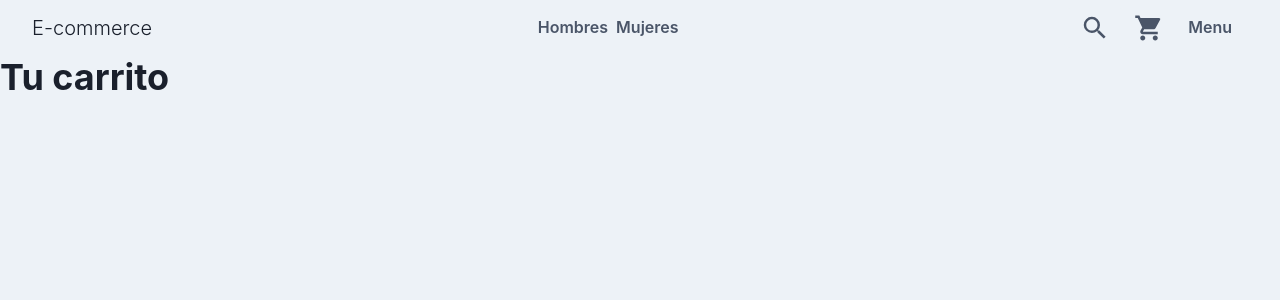
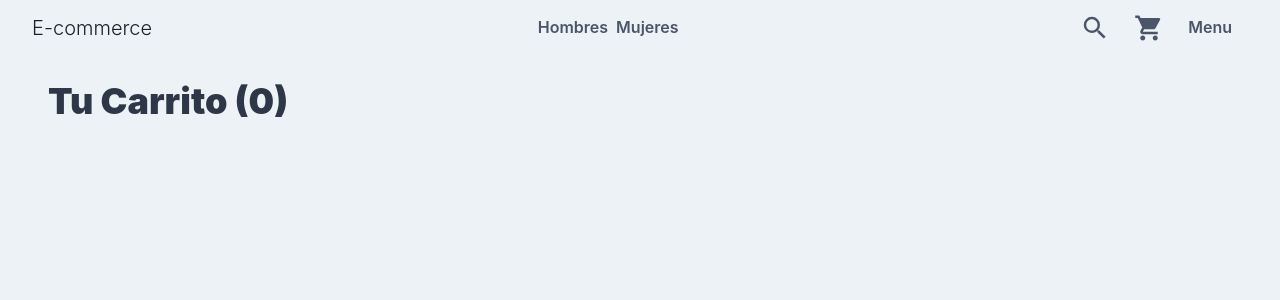
Before and after one commit to mauromamani/next-ecommerce, a Next.js app in the folder client/: page /cart in a window 1280 px wide. Shown: the top 300 px of the page. Built offline with nearby package versions, Linux system fonts and the light colour scheme.

Commit message:
chore: style cart page

```diff
--- /dev/null
+++ b/client/src/components/cart/cartProduct.tsx
@@ -0,0 +1,24 @@
+import { Box, Heading, Image, Text } from '@chakra-ui/react';
+import { FC } from 'react';
+
+export const CartProduct: FC = () => {
+  return (
+    <Box display={'flex'} justifyContent="space-between" paddingX={'4'} my="6">
+      <Box display={'flex'}>
+        <Image
+          src="https://cdn.shopify.com/s/files/1/0051/7042/products/HAVEN-Human-Made-Crazy-Check-LS-Shirt-RED-2_480x.progressive.jpg"
+          width="30"
+          height="36"
+          rounded="lg"
+        />
+        <Box ml={'4'} padding="2">
+          <Heading fontSize={'md'}>Nombre</Heading>
+          <Text>Quantity: 5</Text>
+        </Box>
+      </Box>
+      <Box padding="2">
+        <Text fontWeight={'bold'}>Price</Text>
+      </Box>
+    </Box>
+  );
+};
--- a/client/src/components/cart/index.tsx
+++ b/client/src/components/cart/index.tsx
@@ -1,12 +1,22 @@
-import { Heading } from '@chakra-ui/react';
+import { Box, Heading } from '@chakra-ui/react';
 import { FC, useContext } from 'react';
 
 import { NavbarCtx } from '@/context/navbar/NavbarCtx';
 
+import { CartProduct } from './cartProduct';
+
 export const Cart: FC = () => {
   const { cart } = useContext(NavbarCtx);
 
-  console.log(cart);
+  return (
+    <Box>
+      <Heading color={'gray.700'} fontWeight="black" mb={'8'}>
+        Tu Carrito ({cart.length})
+      </Heading>
 
-  return <Heading>Tu carrito</Heading>;
+      {cart.map((p) => (
+        <CartProduct key={p.id} />
+      ))}
+    </Box>
+  );
 };
--- a/client/src/pages/cart.tsx
+++ b/client/src/pages/cart.tsx
@@ -5,7 +5,7 @@ import { Cart } from '@/components/cart';
 
 const CartPage: NextPage = () => {
   return (
-    <Box backgroundColor={'gray.100'}>
+    <Box backgroundColor={'gray.100'} paddingX="12" paddingTop="6">
       <Cart />
     </Box>
   );
```
